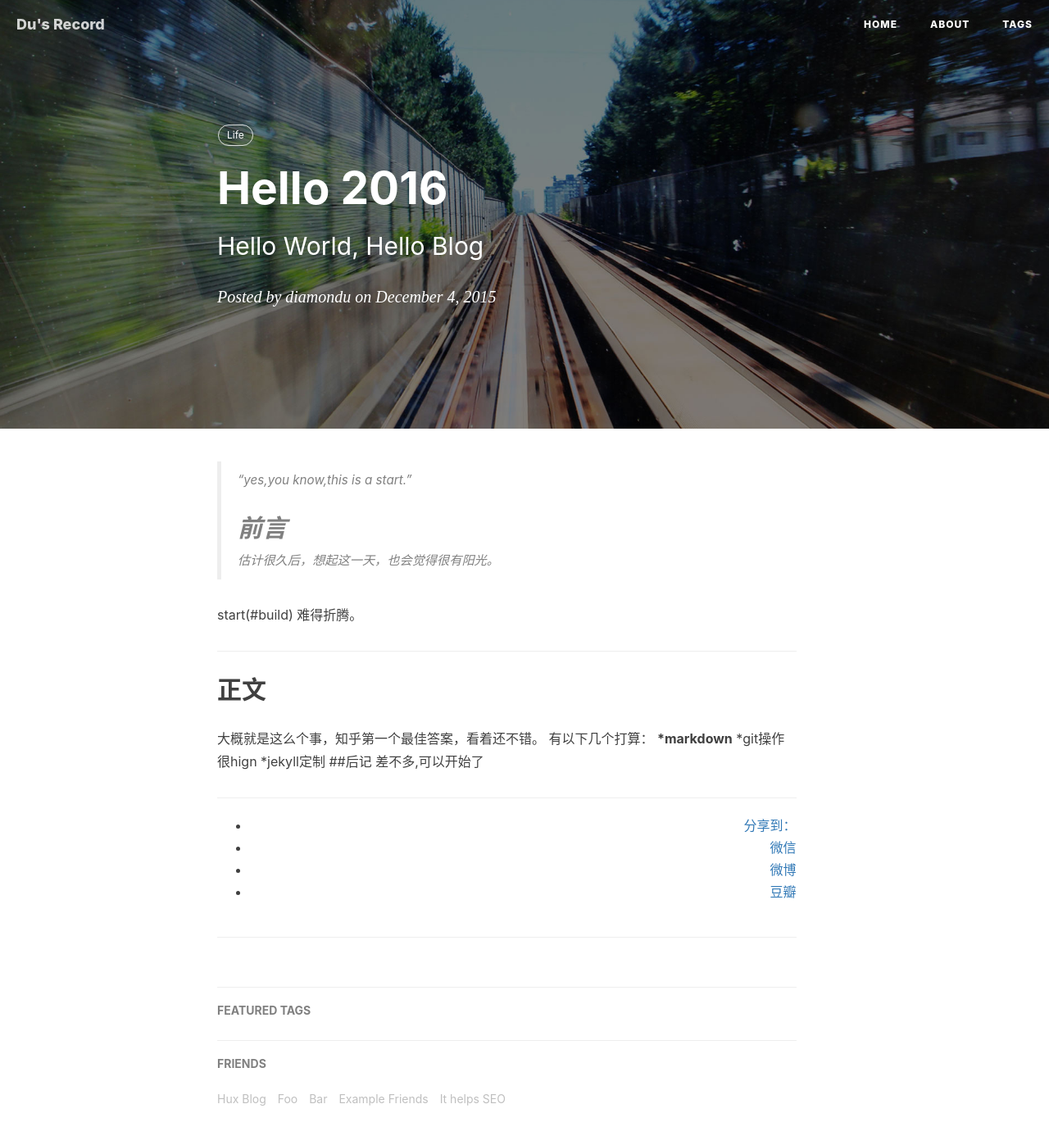
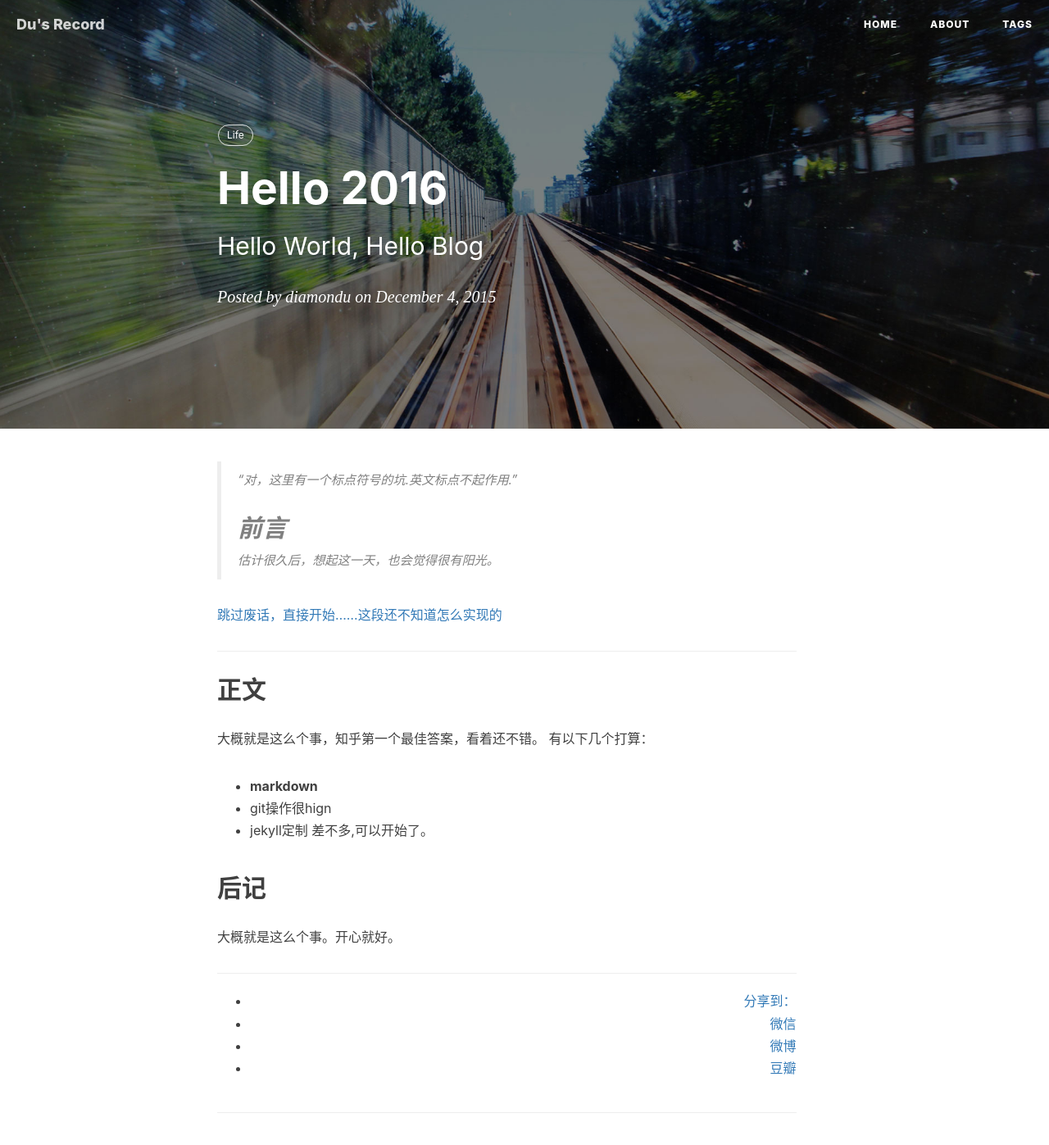
Before and after one commit to du5307/du5307.github.io, a Jekyll site: the page built from _posts/2016-12-04-hell0-2016.markdown, in a window 1280 px wide and 1400 px high. Shown: the top 1397 px of the window at 82% size. Built offline with Jekyll 4.4.1, drawn with Linux system fonts in a browser that asks for light colours; nearby versions of some CDN libraries; comment, search, counter and statistics services are not loaded.

Commit message:
Update 2016-12-04-hell0-2016.markdown

```diff
--- a/_posts/2016-12-04-hell0-2016.markdown
+++ b/_posts/2016-12-04-hell0-2016.markdown
@@ -8,19 +8,21 @@ header-img: "img/post-bg-2015.jpg"
 tags:
     - Life
 ---
->"yes,you know,this is a start."
+> “对，这里有一个标点符号的坑.英文标点不起作用.”
 ## 前言
 估计很久后，想起这一天，也会觉得很有阳光。
 
-start(#build)
-难得折腾。
+
+[跳过废话，直接开始……这段还不知道怎么实现的](#build)
 <p id = "build"></p>
 ---
 ## 正文
 大概就是这么个事，知乎第一个最佳答案，看着还不错。
 有以下几个打算：
-***markdown**
-*git操作很hign
-*jekyll定制
-##后记
-差不多,可以开始了
+* **markdown**
+* git操作很hign
+* jekyll定制
+差不多,可以开始了。
+
+## 后记
+大概就是这么个事。开心就好。
```
